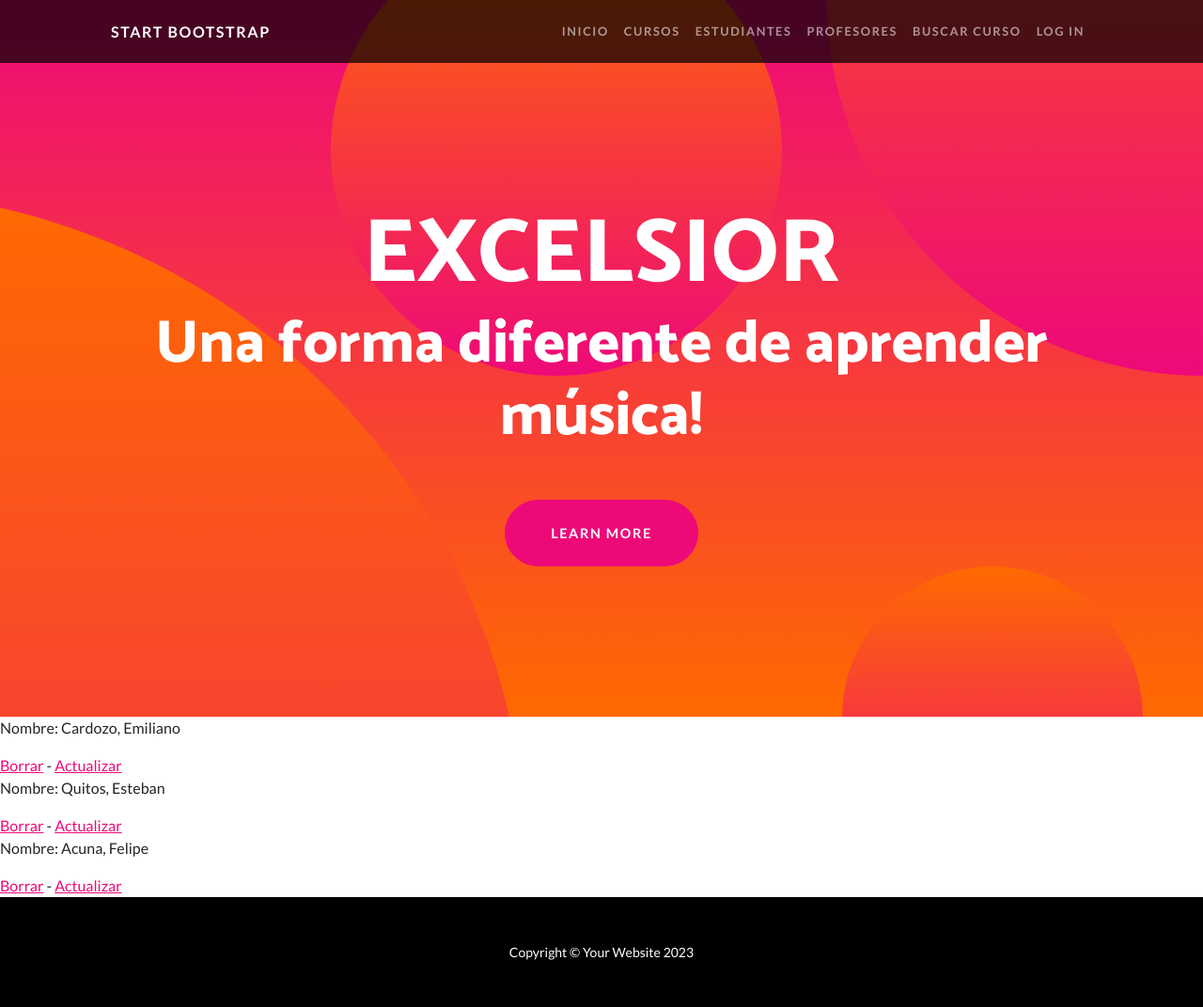
After one commit to EmilianoCardozo81/Excelsior, a Django app: page /estudiantes/listar in a window 1280 px wide. The commit adds this page. Shown: the whole page at 94% size. Run offline with Django 5.2, Linux system fonts and the light colour scheme; data comes from the database, SQL or seed files in the repository; both versions use the stored data as it was after the commit; some libraries are stand-ins or nearby versions.

Commit message:
primera class

```diff
--- a/app_music/templates/app_music/base.html
+++ b/app_music/templates/app_music/base.html
@@ -26,7 +26,7 @@
                     <ul class="navbar-nav ms-auto">
                         <li class="nav-item"><a class="nav-link" href="{% url 'Inicio' %}">Inicio</a></li>
                         <li class="nav-item"><a class="nav-link" href="{% url 'Form_Curso' %}">Cursos</a></li>
-                        <li class="nav-item"><a class="nav-link" href="{% url 'Form_Estudiante' %}">Estudiantes</a></li>
+                        <li class="nav-item"><a class="nav-link" href="{% url 'ListarEstudiantes' %}">Estudiantes</a></li>
                         <li class="nav-item"><a class="nav-link" href="{% url 'Form_Profesor' %}">Profesores</a></li>
                         <li class="nav-item"><a class="nav-link" href="{% url 'Buscar_Curso'  %}">Buscar Curso</a></li>
                         <li class="nav-item"><a class="nav-link" href="#!">Log In</a></li>
--- /dev/null
+++ b/app_music/templates/app_music/lista_estudiantes.html
@@ -0,0 +1,15 @@
+{% extends 'app_music/base.html' %}
+
+{% load static %}
+
+{% block title %} Formulario Estudiante {% endblock title %}
+
+{% block main %}
+    {% for estudiante in Estudiantes %}
+        <p>Nombre: {{estudiante.apellido}}, {{estudiante.nombre}}</p>
+        <a href="{% url 'EstudianteBorrar' estudiante.pk %}">Borrar</a>
+        -
+        <a href="{% url 'ActualizaEstudiante' estudiante.pk %}">Actualizar</a>
+    {% endfor %}
+
+{% endblock main %}
--- a/app_music/urls.py
+++ b/app_music/urls.py
@@ -10,4 +10,7 @@ urlpatterns = [
     path('form_estudiante/', views.form_estudiante, name="Form_Estudiante"),
     path('form_profesor/', views.form_profesor, name="Form_Profesor"),
     path('buscar_curso/', views.buscar_curso, name="Buscar_Curso"),
+    path('estudiantes/listar', views.EstudianteListView.as_view(), name ="ListarEstudiantes"),
+    path('estudiantes/<pk>/borrar', views.EstudianteDeleteView.as_view(), name ="EstudianteBorrar"),
+    path('estudiantes/<pk>/actualiza', views.EstudianteUpdateView.as_view(), name ="ActualizaEstudiante"),
 ]
--- a/app_music/views.py
+++ b/app_music/views.py
@@ -2,6 +2,28 @@ from django.shortcuts import render
 from django.http import HttpResponse
 from app_music.models import *
 from app_music.forms import *
+from django.views.generic import ListView
+from django.views.generic.detail import DetailView
+from django.views.generic.edit import CreateView, UpdateView, DeleteView
+from django.urls import reverse_lazy
+
+class EstudianteListView(ListView):
+    model = Estudiante
+    context_object_name ="Estudiantes"
+    template_name = "app_music/lista_estudiantes.html"
+
+class EstudianteDeleteView(DeleteView):
+    model = Estudiante
+    template_name = "app_music/estudiante_borrar.html"
+    success_url = reverse_lazy("ListarEstudiantes")
+
+class EstudianteUpdateView(UpdateView):
+    model = Estudiante
+    template_name = "app_music/estudiante_actualizar.html"
+    success_url = reverse_lazy("ListarEstudiantes")
+    fields = ['nombre','apellido']
+
+
 
 
 def inicio(request):
```
Also changed, not shown: app_music/templates/app_music/estudiante_actualizar.html (added, +13 -0 lines), app_music/templates/app_music/estudiante_borrar.html (added, +16 -0 lines), db.sqlite3.
